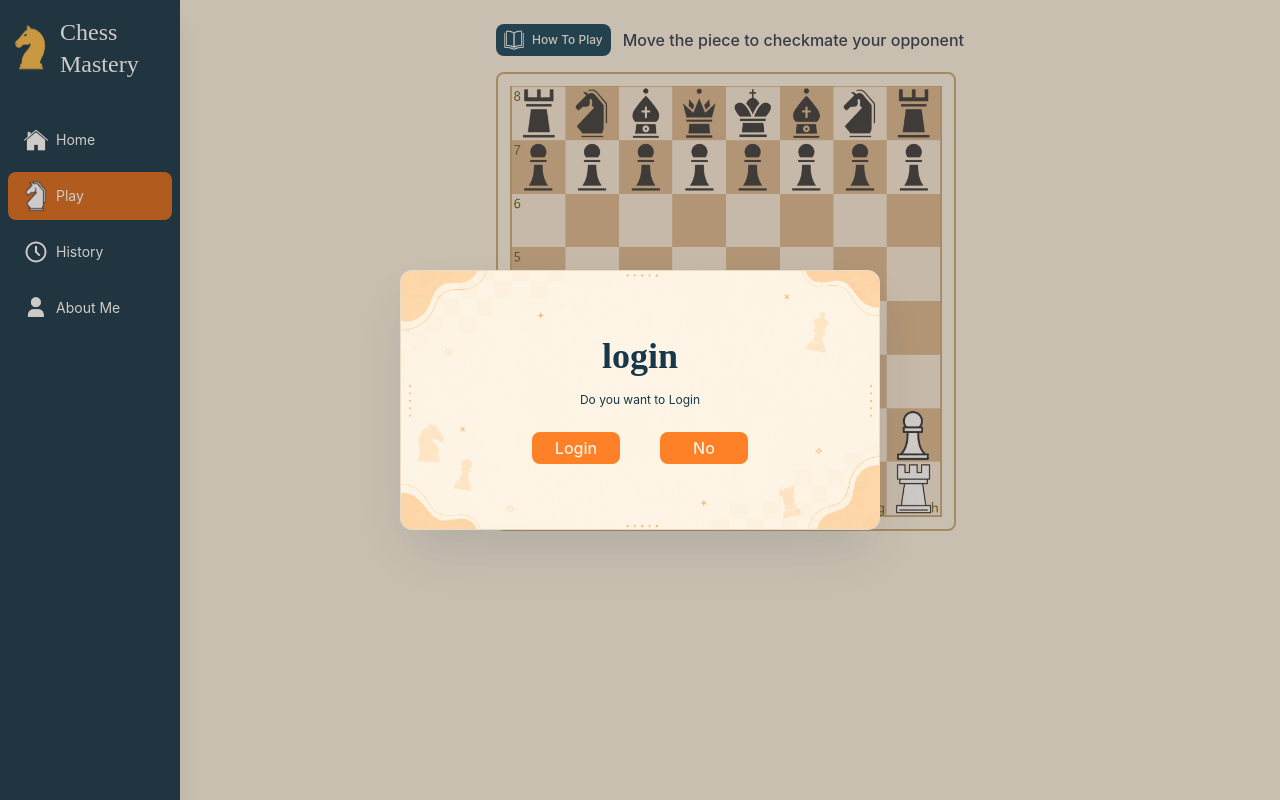
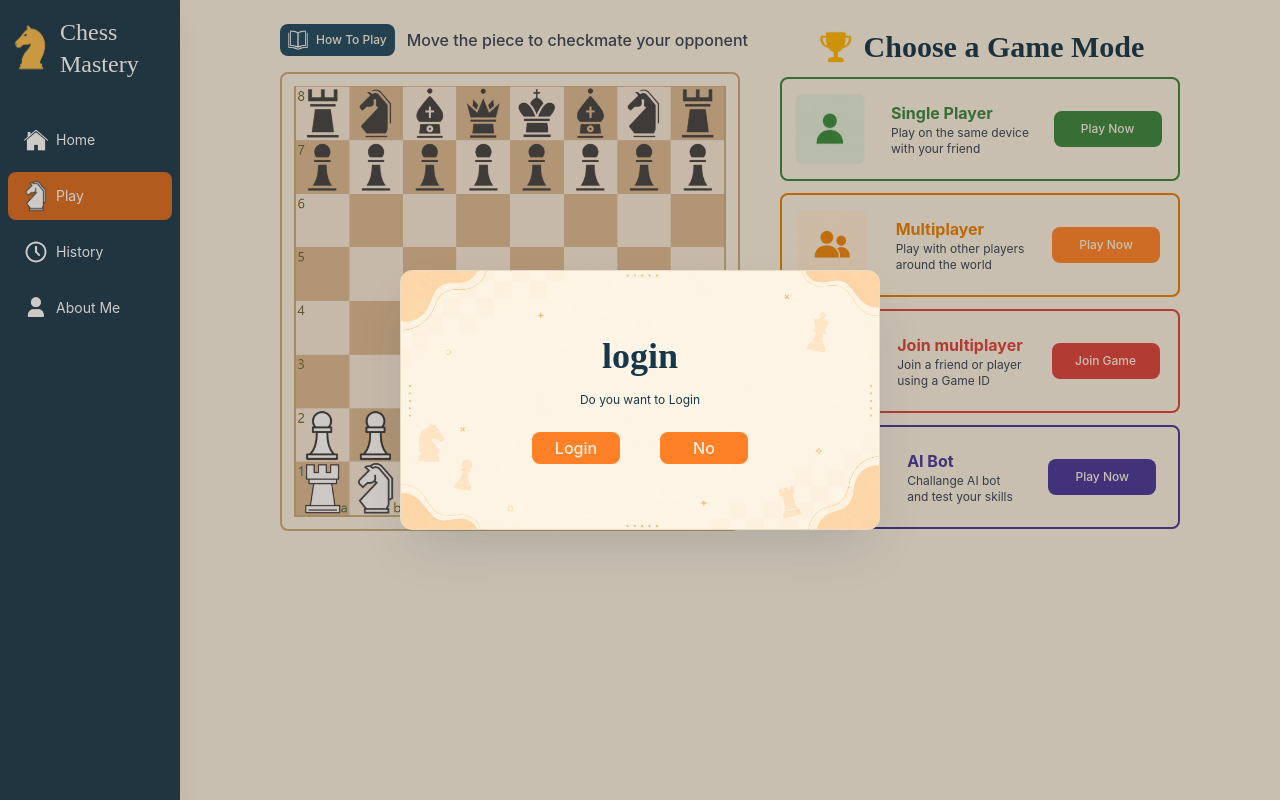
Before and after one commit to rameenali19/Chess-Game, a React (Vite) app: page /mode-selection in a window 1280 px wide. Built offline with nearby package versions, Linux system fonts and the light colour scheme; no server answers.

Commit message:
used GameModeSelection in mode selection page

```diff
--- a/src/Pages/ModeSelectionPage.jsx
+++ b/src/Pages/ModeSelectionPage.jsx
@@ -11,6 +11,7 @@ import { motion } from "framer-motion";
 import ModeSelectionCards from "../components/ModeSelectionCards"
 import { Navigate } from "react-router-dom";
 import Button from "../components/Button";
+import GameModeSelection from "../components/GameModeSelection";
 
 function ModeSelectionPage() {
 
@@ -73,7 +74,9 @@ function ModeSelectionPage() {
           ></img>
         </div>
 
-
+        <GameModeSelection
+          setMode={setMode}
+        />
 
       </motion.div>
       {
```
